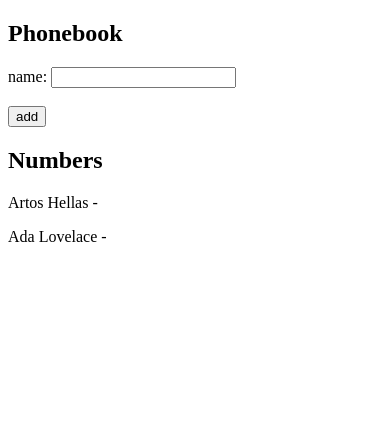
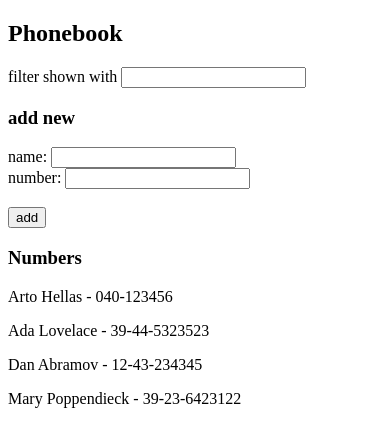
Before and after one commit to SilvasGabriel/FrontEnd-Roadmap, a React (Create React App) app in the folder React/react finland course/part1/: page / in a window 390 px wide. Shown: the top 446 px of the page. Built offline with nearby package versions, Linux system fonts and the light colour scheme.

Commit message:
#Dia 6 Terminando exercicio phonebook e Relátorio

```diff
--- a/React/react finland course/part1/src/App.js
+++ b/React/react finland course/part1/src/App.js
@@ -1,12 +1,21 @@
 import React, { useState } from 'react'
 
+//Componentes
 import Persons from './Exercises 2.6-2.10/Persons'
+import Filter from './Exercises 2.6-2.10/Filter'
+import PersonForm from './Exercises 2.6-2.10/PersonForm'
 
 const App = () => {
 
-    const [persons, setPersons] = useState([{ name: 'Artos Hellas' }, { name: 'Ada Lovelace' }])
+    const [persons, setPersons] = useState([
+        { name: 'Arto Hellas', number: '040-123456', id: 1 },
+        { name: 'Ada Lovelace', number: '39-44-5323523', id: 2 },
+        { name: 'Dan Abramov', number: '12-43-234345', id: 3 },
+        { name: 'Mary Poppendieck', number: '39-23-6423122', id: 4 }])
 
     const [newName, setNewName] = useState('')
+    const [newNumber, setNewNumber] = useState('')
+    const [filter, setFilter] = useState('')
 
     const addPerson = (e) => {
 
@@ -14,42 +23,71 @@ const App = () => {
 
         const addPersonObject = {
             name: newName,
+            number: newNumber,
+            id: persons.length + 1
         }
 
         const existentPersonName = persons.some(person => person.name === newName)
 
+        const existentPersonNumber = persons.some(person => person.number === newNumber)
 
-        if(existentPersonName){
+
+        if (existentPersonName) {
 
             alert(`${newName} is already added to the phonebook.`)
 
-        }else{
+        } else if (existentPersonNumber) {
+
+            alert(`${newNumber} is already added to the phonebook.`)
+
+        } else {
 
             setPersons(persons.concat(addPersonObject))
             setNewName('')
-
+            setNewNumber('')
         }
 
     }
 
+    const handleNameChange = (e) =>{
+
+        setNewName(e.target.value)
+
+    }
+
+    const handleNumberChange = (e) =>{
+
+        setNewNumber(e.target.value)
+
+    }
+
+    const handleFilterChange = (e) => {
+
+        setFilter(e.target.value)
+    }
+
+    //1° se o input de filtrar estiver vazio faça
+    const personToShow = filter === '' ?
+        //2° senão filtre o array passando o parametro nome como objeto pois, se passar normal você não conseguirá acessar o parametro dentro do array.
+        persons : persons.filter(({name}) =>
+                                        name.toUpperCase()
+                                            .includes(filter.toUpperCase())
+        )
 
     return (
         <div>
             <h2>Phonebook</h2>
 
-            <form onSubmit={addPerson}>
-                <div>
-                    name: <input onChange={(e) => setNewName(e.target.value)} />
-                </div>
-                <div>
-                    <br/><button type='submit'>add</button>
-                </div>
-            </form>
+            <Filter filter={filter} onChangeFilter={handleFilterChange}/>
 
-            <h2>Numbers</h2>
+            <h3>add new</h3>
+
+            <PersonForm onSubmit={addPerson} newName={newName} onChangName={handleNameChange} newNumber={newNumber} onChangNumber={handleNumberChange} />
+
+            <h3>Numbers</h3>
 
             <div>
-                {persons.map(person => <Persons key={person.name} persons={person} />)}
+                {personToShow.map(person => <Persons key={person.id} persons={person} />)}
             </div>
         </div>
     )
--- /dev/null
+++ b/React/react finland course/part1/src/Exercises 2.6-2.10/Filter.js
@@ -0,0 +1,12 @@
+import React from 'react'
+
+const Filter = ({filter, onChangeFilter}) => {
+
+    return (
+        <div>
+            filter shown with <input value={filter} onChange={onChangeFilter}/>
+        </div>
+    )
+}
+
+export default Filter
--- /dev/null
+++ b/React/react finland course/part1/src/Exercises 2.6-2.10/PersonForm.js
@@ -0,0 +1,19 @@
+import React from 'react'
+
+const PersonForm = ({newName,newNumber,onChangName,onChangNumber,onSubmit}) => {
+    return (
+        <form onSubmit={onSubmit}>
+            <div>
+                name: <input value={newName} onChange={onChangName} />
+            </div>
+            <div>
+                number: <input value={newNumber} onChange={onChangNumber} />
+            </div>
+            <div>
+                <br /><button type='submit'>add</button>
+            </div>
+        </form>
+    )
+}
+
+export default PersonForm
```
Also changed, not shown: React/react finland course/part1/src/Exemplos/App.js (deleted, +0 -84 lines), React/react finland course/part1/src/Exemplos/Note.js (deleted, +0 -11 lines), React/react finland course/part1/src/Relatórios.txt.
